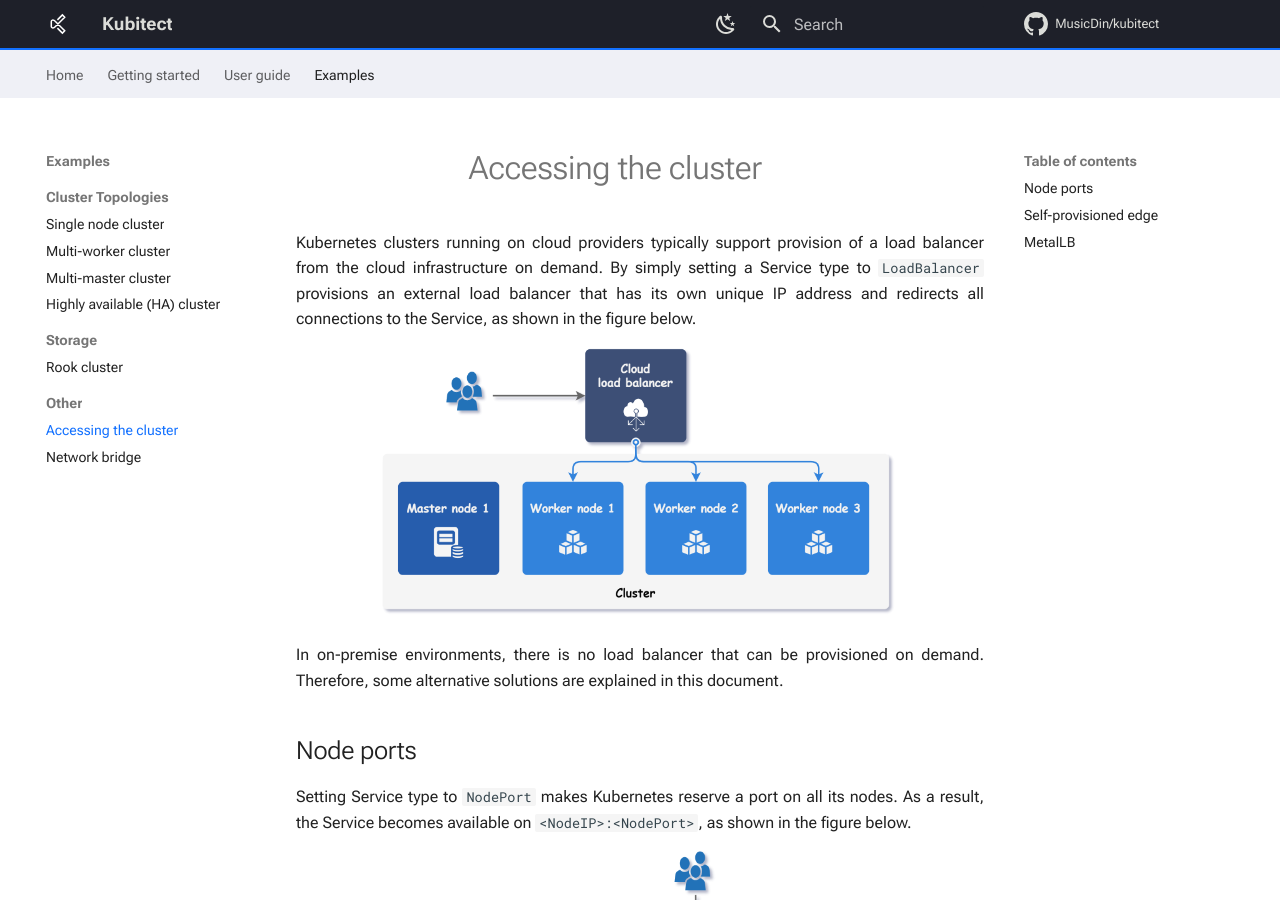
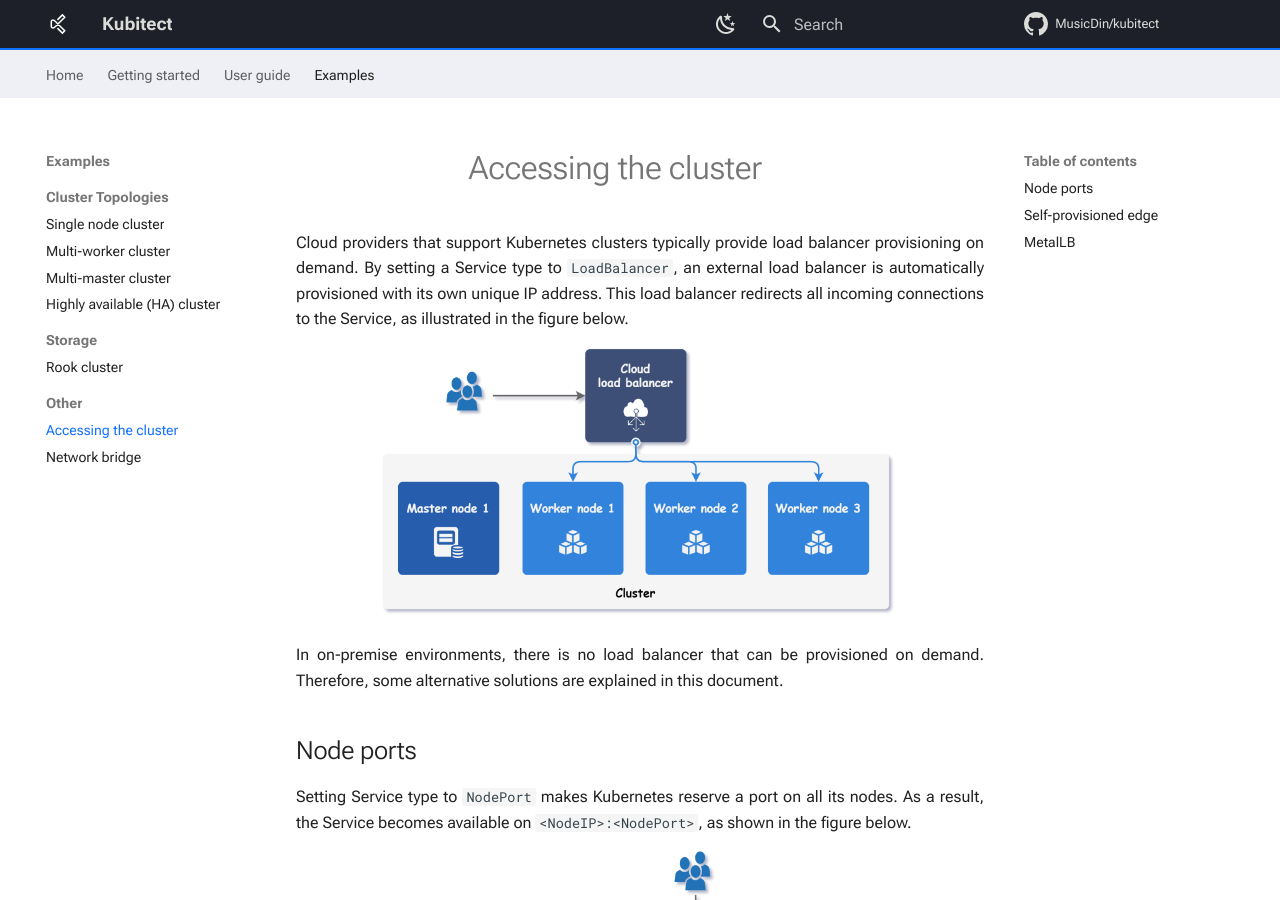
Before and after one commit to MusicDin/kubitect, an MkDocs documentation site: the page built from docs/examples/accessing-cluster.md, in a window 1280 px wide and 900 px high. Built offline with MkDocs 1.6.1 and Material for MkDocs 9.7.7, drawn with Linux system fonts in a browser that asks for light colours; comment, search, counter and statistics services are not loaded; the version menu is left out.

Commit message:
Minor fixes in examples

```diff
--- a/docs/examples/accessing-cluster.md
+++ b/docs/examples/accessing-cluster.md
@@ -4,8 +4,9 @@
 
 <div markdown="1" class="text-justify">
 
-Kubernetes clusters running on cloud providers typically support provision of a load balancer from the cloud infrastructure on demand.
-By simply setting a Service type to `LoadBalancer` provisions an external load balancer that has its own unique IP address and redirects all connections to the Service, as shown in the figure below.
+Cloud providers that support Kubernetes clusters typically provide load balancer provisioning on demand.
+By setting a Service type to `LoadBalancer`, an external load balancer is automatically provisioned with its own unique IP address.
+This load balancer redirects all incoming connections to the Service, as illustrated in the figure below.
 
 <div class="text-center">
   <img
@@ -14,7 +15,6 @@ By simply setting a Service type to `LoadBalancer` provisions an external load b
     alt="Cloud provider load balancer scheme"
     width="75%">
 </div>
-
 
 In on-premise environments, there is no load balancer that can be provisioned on demand.
 Therefore, some alternative solutions are explained in this document.
```
Also changed, not shown: docs/examples/multi-worker-cluster.md (+2 -1 lines).
